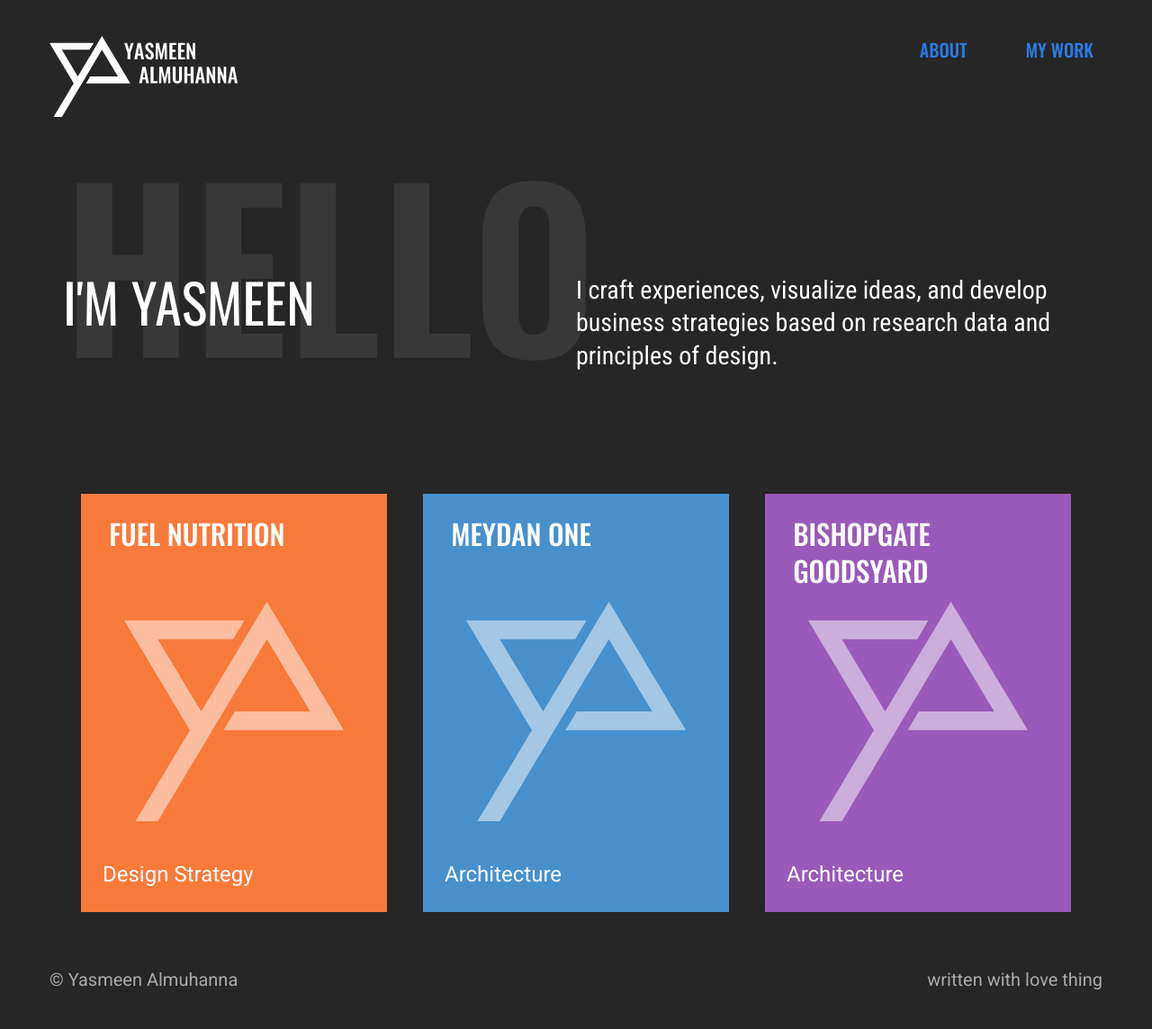
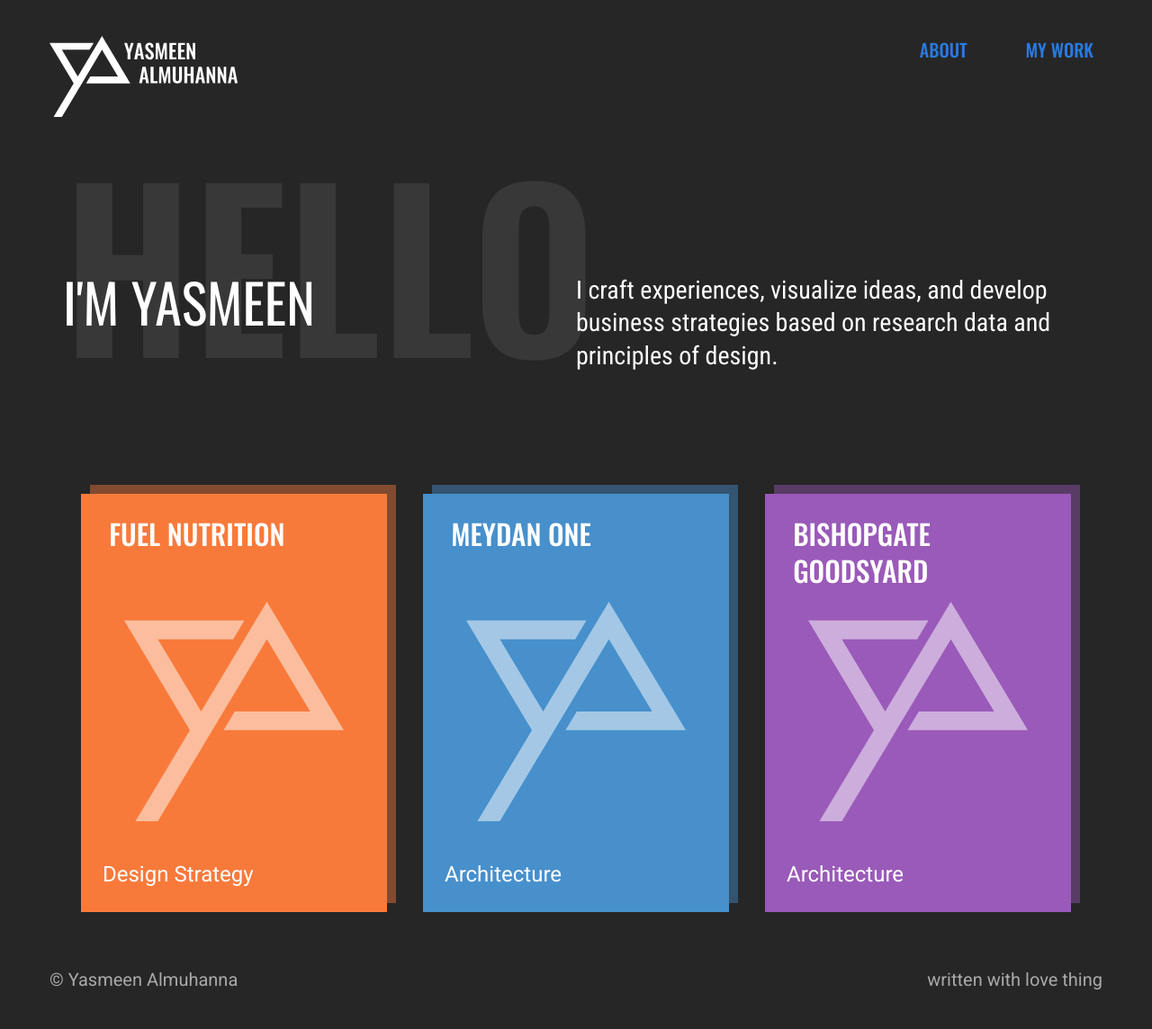
Before and after one commit to YasmeenAlmuhanna/yasmeenalmuhanna.com, a Jekyll site: the page built from index.html, in a window 1280 px wide. Shown: the whole page at 90% size. Built offline with Jekyll 4.4.1, drawn with Linux system fonts in a browser that asks for light colours.

Commit message:
Tile Shadow Added

```diff
--- a/css/yazzy.scss
+++ b/css/yazzy.scss
@@ -116,6 +116,8 @@ header{
 .tile-container{
   padding: 1em;
   text-decoration: none;
+  .project-link{
+    font-size: 1.2em;
     .tile{
       padding: 1em;
       color: $pure-white;
@@ -142,6 +144,7 @@ header{
       }
     }
   }
+}
 //******* End of Projects Styling
 
 
--- a/index.html
+++ b/index.html
@@ -8,8 +8,8 @@ layout: default
   {% assign project_order = site.projects | sort: 'date' | reverse %}
     {% for project in project_order %}
     <div class="small-6 medium-4 tile-container">
-      <a class="post-link" href="{{ project.url | prepend: site.baseurl }}">
-      <div class="tile" style="background-color: #{{ project.color }}">
+      <a class="project-link" href="{{ project.url | prepend: site.baseurl }}">
+      <div class="tile" style="background-color: #{{ project.color }}; box-shadow: 10px -10px 0px 0px #{{ project.color }}70;">
         <span class="tile-title">{{ project.title }}</span>
         <img class="tile-image" src="img/thumbnails/{{ project.thumbnail }}" alt="{{ project.tile-name }} Tile Image">
         <span class="tile-category">{{ project.category }}</span>
```
Also changed, not shown: 4 other files. Lines whose indentation alone changed are shown as unchanged.
